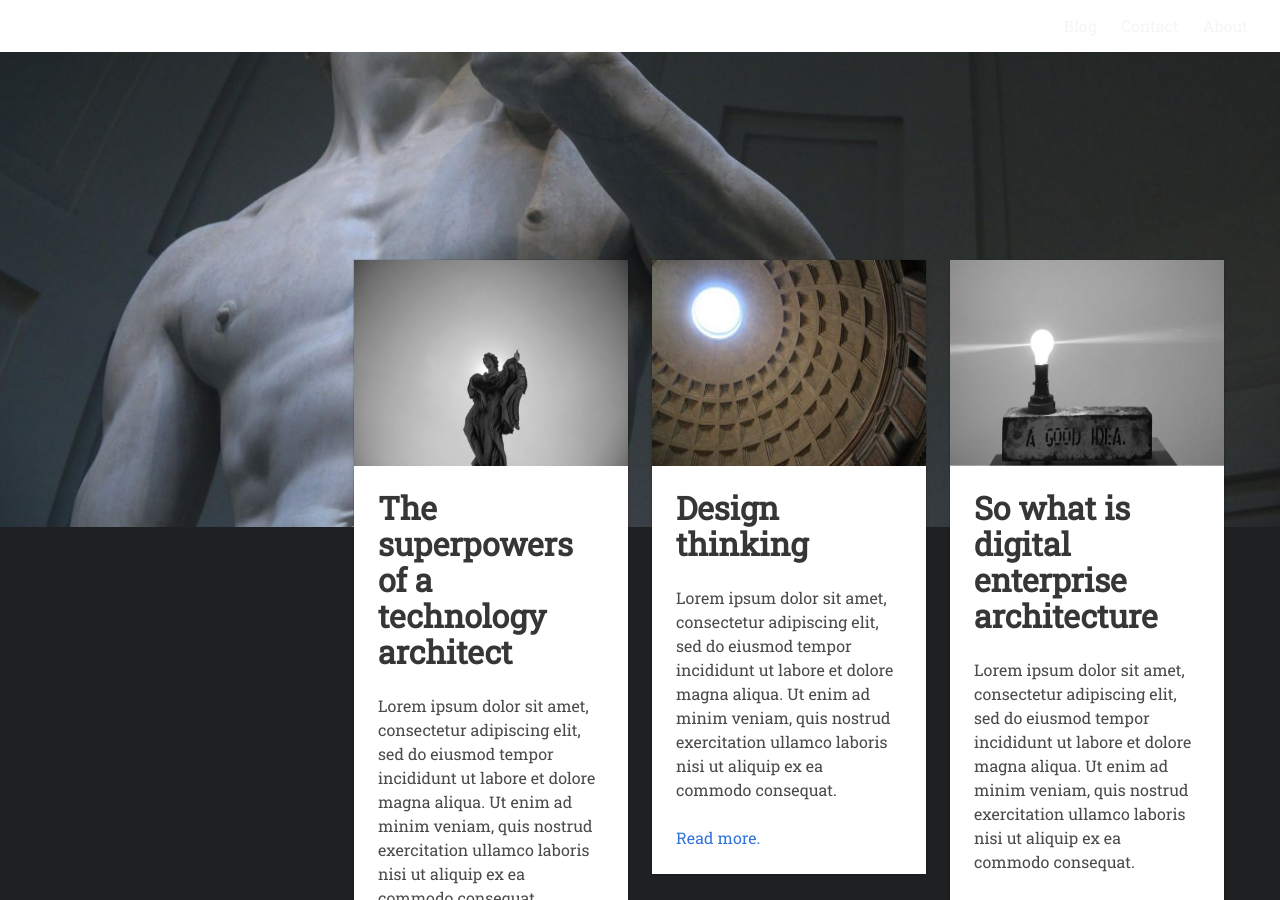
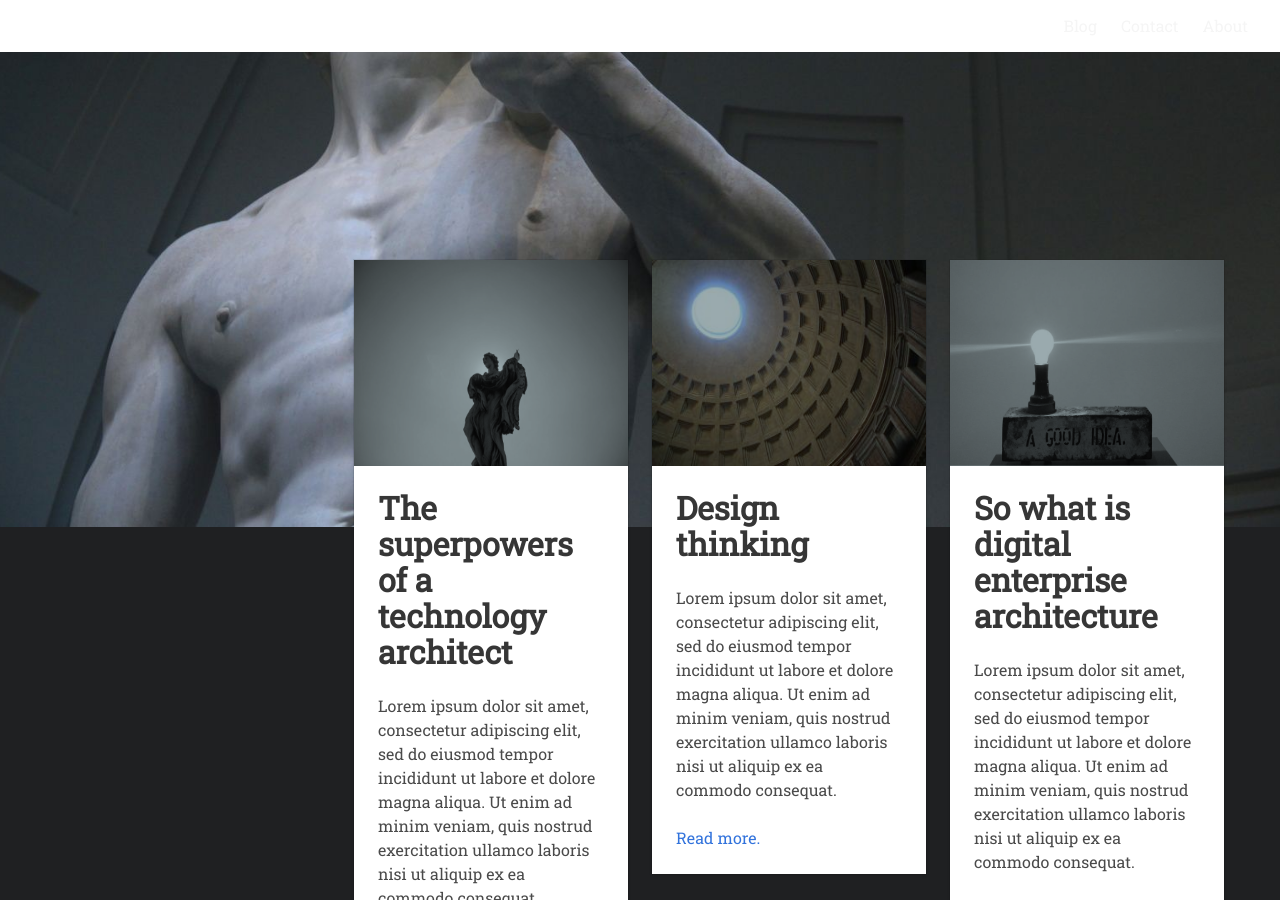
Before and after one commit to zettamachine/makiato.github.io, a Jekyll site: the page built from landing.html, in a window 1280 px wide and 900 px high, scrolled down 373 px. Built offline with Jekyll 4.4.1, drawn with Linux system fonts in a browser that asks for light colours.

Commit message:
Update css

```diff
--- a/styles/zettamachine.css
+++ b/styles/zettamachine.css
@@ -14,3 +14,11 @@ body {
 .vertical-gap {
 	height: 65vh;
 }
+.is-front-image {
+	position: relative;
+}
+.is-front-image:after {
+	position: absolute; content: ''; display: block; top: 0; left: 0; height: 100%; width: 100%;
+    background: rgba(3, 44, 53, 0.4);
+    mix-blend-mode: multiply
+}
```
